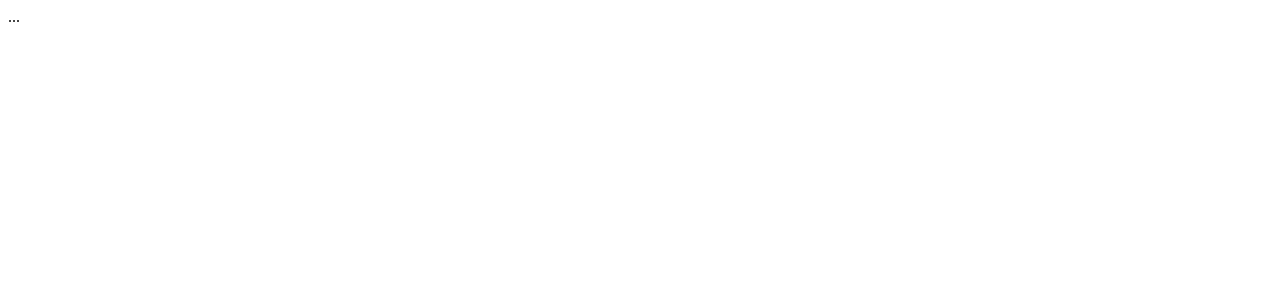
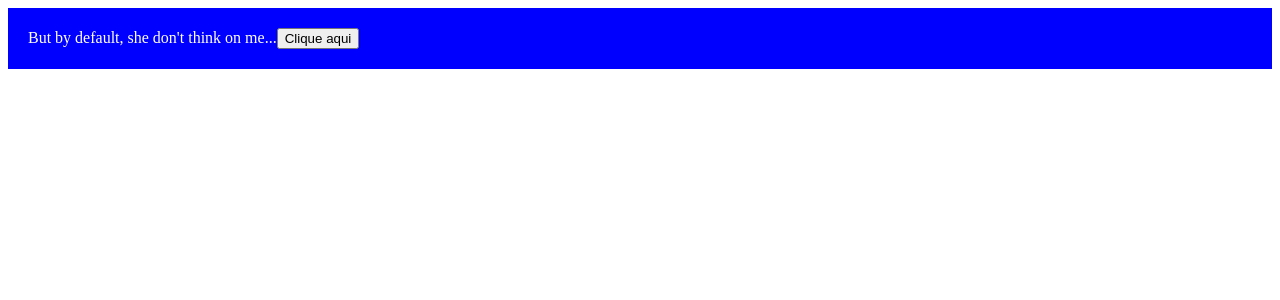
Before and after one commit to marciliojrr/b7web-react, a React (Vite) app in the folder projetos/react-vite/: page / in a window 1280 px wide. Shown: the top 300 px of the page. Built offline with nearby package versions, Linux system fonts and the light colour scheme.

Commit message:
Criando componentes com Styled Components

```diff
--- a/projetos/react-vite/src/App.tsx
+++ b/projetos/react-vite/src/App.tsx
@@ -1,11 +1,25 @@
+// import { Container, Button } from "./AppStyles"; // ---> [1] <---
+import * as C from './AppStyles' // ---> [2] <----
 
+// ---> [1] <---
+// const App = () => {
 
+//     return (
+//         <Container>
+//             But by default, she don't think on me...
+//             <Button>Clique aqui</Button>
+//         </Container>
+//     )
+// }
+
+// ---> [2] <----
 const App = () => {
 
     return (
-        <div>
-            ...
-        </div>
+        <C.Container>
+            But by default, she don't think on me...
+            <C.Button>Clique aqui</C.Button>
+        </C.Container>
     )
 }
 
--- /dev/null
+++ b/projetos/react-vite/src/AppStyles.ts
@@ -0,0 +1,11 @@
+import styled from 'styled-components';
+
+export const Container = styled.div`
+    background-color: blue;
+    color: white;
+    padding: 20px;
+`;
+
+export const Button = styled.button`
+    font-size: 40;
+`;
--- /dev/null
+++ b/projetos/react-vite/src/components/Button.ts
@@ -0,0 +1,5 @@
+import styled from 'styled-components';
+
+export const Button = styled.button`
+    font-size: 40;
+`;
```
Also changed, not shown: projetos/react-vite/src/components/Container.ts (added, +7 -0 lines).
